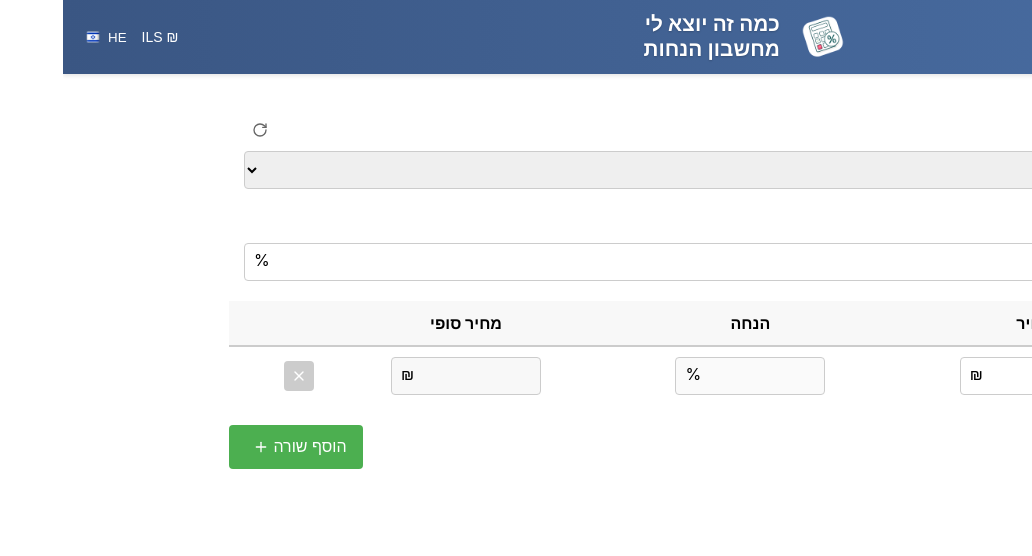
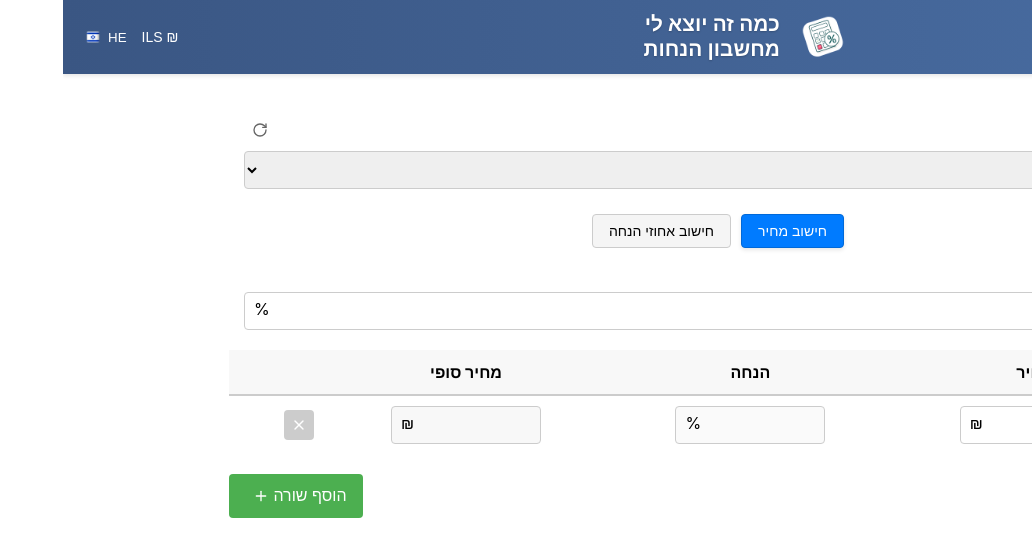
Before and after one commit to yshauser/DisCalc, a React (Vite) app: page / in a window 1280 px wide. Shown: the top 556 px of the page, without its empty margins (248-1280 px from the left). Built offline with nearby package versions, Linux system fonts and the light colour scheme.

Commit message:
DisCalc_0.7.6 add option to calculate the disocunt percentage from a given finalPrice

```diff
--- a/package.json
+++ b/package.json
@@ -1,6 +1,6 @@
 {
   "name": "discalc",
-  "version": "0.7.5",
+  "version": "0.7.6",
   "private": true,
   "homepage": "https://yshauser.github.io/DisCalc",
   "dependencies": {
--- a/src/App.tsx
+++ b/src/App.tsx
@@ -39,6 +39,7 @@ const App: React.FC = () => {
   // State for discount type
   const [discountType, setDiscountType] = useState<DiscountType>(DiscountType.FIXED_PERCENTAGE);
   const [fixedDiscount, setFixedDiscount] = useState<string>('');
+    const [fixedMode,setFixedMode] = useState<'discount' | 'percentage'>('discount');
   // For Free product discount
     const [buyAmount, setBuyAmount] = useState<string>('2');
     const [getAmount, setGetAmount] = useState<string>('1');
@@ -196,7 +197,7 @@ const App: React.FC = () => {
       }
     }, [i18n.language]);
 
-  return (
+    return (
     <div className="app">
       <CurrencyContext.Provider value={{ currency, setCurrency }}>
       <Header />
@@ -206,6 +207,8 @@ const App: React.FC = () => {
             <DiscountTypeSelector
               selectedType={discountType}
               fixedDiscount={fixedDiscount}
+              fixedMode={fixedMode}
+              onFixedModeChange={setFixedMode}
               onTypeChange={handleDiscountTypeChange}
               onFixedDiscountChange={handleFixedDiscountChange}
 
@@ -242,6 +245,7 @@ const App: React.FC = () => {
             <FixedPercentageDiscount
               rows={rows}
               fixedDiscount={fixedDiscount}
+              fixedMode={fixedMode}
               setRows={setRows}
               setTotals={setTotals}
             />
@@ -303,6 +307,7 @@ const App: React.FC = () => {
                 rows={rows}
                 totals={totals}
                 discountType={discountType}
+                mode={fixedMode}
                 priceForSingle={priceForSingle}
                 setRows={setRows}
               />
--- a/src/components/DiscountTypeSelector.tsx
+++ b/src/components/DiscountTypeSelector.tsx
@@ -16,6 +16,7 @@ interface DiscountTypeSelectorProps {
   priceForSingle: string;
   priceForMultiple: string;
   quantityInGroup: string;
+  fixedMode: 'discount' | 'percentage';
   variableMode: 'free' | 'tiered';
   tierDiscounts: string[];
   comparisonMode: 'identical' | 'different';
@@ -28,6 +29,7 @@ interface DiscountTypeSelectorProps {
   onPriceForSingleChange: (value: string) => void;
   onPriceForMultipleChange: (value: string) => void;
   onQuantityInGroupChange: (value: string) => void;
+  onFixedModeChange: (mode: 'discount' | 'percentage') => void;
   onVariableModeChange: (mode: 'free' | 'tiered') => void;
   onTierDiscountsChange: (discounts: string[]) => void;
   onComparisonModeChange: (mode: 'identical' | 'different') => void;
@@ -41,6 +43,7 @@ const DiscountTypeSelector: React.FC<DiscountTypeSelectorProps> = ({
   getAmount,
   buyPrice,
   payPrice,
+  fixedMode,
   variableMode,
   tierDiscounts,
   priceForSingle,
@@ -56,6 +59,7 @@ const DiscountTypeSelector: React.FC<DiscountTypeSelectorProps> = ({
   onPriceForSingleChange,
   onPriceForMultipleChange,
   onQuantityInGroupChange,
+  onFixedModeChange,
   onVariableModeChange,
   onTierDiscountsChange,
   onComparisonModeChange,
@@ -132,6 +136,25 @@ const DiscountTypeSelector: React.FC<DiscountTypeSelectorProps> = ({
 
       {selectedType === DiscountType.FIXED_PERCENTAGE && (
         <div className="fixed-discount-container">
+          <div className="fixed-mode-buttons">
+            <button
+                type="button"
+                className={`mode-button ${fixedMode === 'discount' ? 'mode-button-active' : ''}`}
+                onClick={() => onFixedModeChange('discount')}
+              >
+                {t(`labels.discount`)}
+            </button>
+            <button
+              type="button"
+              className={`mode-button ${fixedMode === 'percentage' ? 'mode-button-active' : ''}`}
+              onClick={() => onFixedModeChange('percentage')}
+              >
+              {t(`labels.percentage`)}
+            </button>
+          </div>
+
+          {fixedMode === 'discount' && (
+          <>
             <label htmlFor="fixedDiscount" className="fixed-discount-label">
             {t('discountTypes.FIXED_PERCENTAGE')} %:
             </label>
@@ -148,6 +171,13 @@ const DiscountTypeSelector: React.FC<DiscountTypeSelectorProps> = ({
               />
               <span className="input-addon">%</span>
             </div>
+          </>
+           )}
+          {fixedMode === 'percentage' && (
+             <label htmlFor="fixedDiscount" className="fixed-discount-label">
+            {t('labels.percentage')} %:
+            </label>
+           )}
         </div>
       )}
 
--- a/src/components/ProductTable.tsx
+++ b/src/components/ProductTable.tsx
@@ -2,7 +2,8 @@
 
 import React, {useContext} from 'react';
 import { ProductRow, Totals, DiscountType } from '../models/types';
-import { calculateFinalPrice } from '../utils/calculations';
+import { calculateFinalPrice, calculatePercentage} from '../utils/calculations';
+import { Coins } from 'lucide-react';
 import './Table.css';
 import { useTranslation } from 'react-i18next';
 import { CurrencyContext, currencySymbols } from './Header';
@@ -12,6 +13,7 @@ interface ProductTableProps {
   totals: Totals;
   discountType: DiscountType;
   priceForSingle: string;
+  mode: string;
   setRows: React.Dispatch<React.SetStateAction<ProductRow[]>>;
   setTotals?: React.Dispatch<React.SetStateAction<Totals>>;
   comparisonMode?: 'identical' | 'different';
@@ -22,6 +24,7 @@ const ProductTable: React.FC<ProductTableProps> = ({
   totals,
   discountType,
   priceForSingle,
+  mode,
   setRows,
   setTotals,
   comparisonMode
@@ -34,7 +37,7 @@ const ProductTable: React.FC<ProductTableProps> = ({
   // the code that replaces the regular product table for tips and for quantityComparison-different is in App.tsx
 
   // Handle price or discount change
-  const handleInputChange = (id: number, field: 'price' | 'discount', value: string) => {
+  const handleInputChange = (id: number, field: 'price' | 'discount' | 'finalPrice', value: string) => {
     console.log ('handle input', {id, field, value });
     setRows(prevRows => {
       return prevRows.map(row => {
@@ -44,7 +47,14 @@ const ProductTable: React.FC<ProductTableProps> = ({
           // Only calculate final price for variable discount type or when changing price
           if (discountType !== DiscountType.FIXED_PERCENTAGE || field === 'price') {
             if (updatedRow.price && updatedRow.discount) {
+              console.log ('update final price')
               updatedRow.finalPrice = calculateFinalPrice(updatedRow.price, updatedRow.discount);
+            }
+          }
+          if (discountType === DiscountType.FIXED_PERCENTAGE && field === 'finalPrice') {
+            if (updatedRow.price && updatedRow.finalPrice) {
+                            console.log ('update discount')
+              updatedRow.discount = calculatePercentage(updatedRow.price, updatedRow.finalPrice);
             }
           }
           console.log ('updated', {updatedRow})
@@ -55,6 +65,9 @@ const ProductTable: React.FC<ProductTableProps> = ({
     });
   };
 
+  // const handleDoubleDiscount = (price: string, discount: string) => {
+  //   console.log ('double', {price, discount})
+  // }
   // Add a new row
   const addRow = () => {
     const newId = rows.length > 0 ? Math.max(...rows.map(row => row.id)) + 1 : 1;
@@ -81,7 +94,6 @@ const ProductTable: React.FC<ProductTableProps> = ({
 
   // Determine if discount input should be disabled (for fixed percentage mode)
   const isDiscountDisabled = discountType === DiscountType.FIXED_PERCENTAGE || discountType === DiscountType.FREE_PRODUCT || discountType === DiscountType.PAYMENT_DISCOUNT;
-
   // Get the current currency symbol
   const currencySymbol = currencySymbols[currency];
 
@@ -131,10 +143,11 @@ const ProductTable: React.FC<ProductTableProps> = ({
           <td className="col-final">
             <div className="input-wrapper">
               <input
-                type="text"
+                type="number"
                 value={row.finalPrice}
-                readOnly
-                className="form-control readonly"
+                onChange={(e) => handleInputChange(row.id, 'finalPrice', e.target.value)}
+                readOnly={!(discountType === DiscountType.FIXED_PERCENTAGE && mode === 'percentage')}
+                className={`form-control ${!(discountType === DiscountType.FIXED_PERCENTAGE && mode === 'percentage') ? 'readonly' : ''}`}
               />
               <span className="input-addon">{currencySymbol}</span>
             </div>
@@ -196,8 +209,14 @@ const ProductTable: React.FC<ProductTableProps> = ({
                 <span className="input-addon">{currencySymbol}</span>
               </div>
             </td>
-            <td className="action-cell"></td>
-          </tr>
+            <td className="action-cell">
+          <div >
+            <button>
+              <Coins/>
+            </button>
+          </div>
+        </td>
+        </tr>
         </tfoot>
       )}
     </table>
--- a/src/components/Selector.css
+++ b/src/components/Selector.css
@@ -99,6 +99,7 @@
         justify-content: center;
       }
 
+      .fixed-mode-buttons,
       .variable-mode-buttons,
       .comparison-mode-buttons {
         display: flex;
--- a/src/discountTypes/FixedPercentageDiscount.tsx
+++ b/src/discountTypes/FixedPercentageDiscount.tsx
@@ -7,6 +7,7 @@ import { calculateFinalPrice, calculateTotals } from '../utils/calculations';
 interface FixedPercentageDiscountProps {
   rows: ProductRow[];
   fixedDiscount: string;
+  fixedMode: string;
   setRows: React.Dispatch<React.SetStateAction<ProductRow[]>>;
   setTotals: React.Dispatch<React.SetStateAction<Totals>>;
 }
@@ -14,6 +15,7 @@ interface FixedPercentageDiscountProps {
 const FixedPercentageDiscount: React.FC<FixedPercentageDiscountProps> = ({
   rows,
   fixedDiscount,
+  fixedMode,
   setRows,
   setTotals
 }) => {
@@ -21,7 +23,7 @@ const FixedPercentageDiscount: React.FC<FixedPercentageDiscountProps> = ({
   useEffect(() => {
     // console.log ('price2', rows)
 
-    if (fixedDiscount) {
+    if (fixedDiscount && fixedMode==='discount') {
       setRows(prevRows =>
         prevRows.map(row => {
           const updatedRow = { ...row, discount: fixedDiscount };
@@ -32,12 +34,12 @@ const FixedPercentageDiscount: React.FC<FixedPercentageDiscountProps> = ({
         })
       );
     }
-  }, [fixedDiscount, setRows]);
+  }, [fixedMode,fixedDiscount, setRows]);
 
 
     // Separate effect to handle price changes in rows
     useEffect(() => {
-      if (fixedDiscount) {
+      if (fixedDiscount && fixedMode==='discount') {
         // Only update specific rows where price exists but finalPrice doesn't match what it should be
         const needsUpdate = rows.some(row => {
           const priceValue = row.price === '' ? '0' : row.price;
@@ -60,6 +62,27 @@ const FixedPercentageDiscount: React.FC<FixedPercentageDiscountProps> = ({
       }
     }, [rows, fixedDiscount, setRows]);
 
+useEffect(() => {
+  if (fixedDiscount && fixedMode === 'percentage') {
+    setRows(prevRows =>
+      prevRows.map(row => {
+        const priceValue = row.price === '' ? '0' : row.price;
+        const expectedFinalPrice = calculateFinalPrice(priceValue, fixedDiscount);
+
+        // Only update if finalPrice or price has changed
+        if (row.finalPrice !== expectedFinalPrice) {
+          return {
+            ...row,
+            discount: fixedDiscount,
+            finalPrice: expectedFinalPrice
+          };
+        }
+        return row;
+      })
+    );
+  }
+}, [fixedDiscount, fixedMode, setRows]);
+
 
   // Calculate totals when rows change
   useEffect(() => {
--- a/src/i18n/locales/en.json
+++ b/src/i18n/locales/en.json
@@ -17,7 +17,9 @@
       "free":"Free",
       "tiered":"Tiered",
       "inText": "in",
-      "product": "product"
+      "product": "product",
+      "discount": "Price calculation",
+      "percentage": "Discount percentage calculation"
     },
     "discountTypes": {
       "FIXED_PERCENTAGE": "Fixed Percentage",
--- a/src/i18n/locales/he.json
+++ b/src/i18n/locales/he.json
@@ -17,7 +17,9 @@
       "free":"חופשי",
       "tiered":"מדורג",
       "inText": "ב-",
-      "product": "מוצר"
+      "product": "מוצר",
+      "discount": "חישוב מחיר",
+      "percentage": "חישוב אחוזי הנחה"
     },
     "discountTypes": {
       "FIXED_PERCENTAGE": "אחוזים קבועים",
--- a/src/utils/calculations.ts
+++ b/src/utils/calculations.ts
@@ -10,6 +10,17 @@ export const calculateFinalPrice = (price: string, discount: string): string =>
 
   if (!isNaN(priceNum) && !isNaN(discountNum)) {
     return (priceNum * ((100 - discountNum) / 100)).toFixed(2);
+  }
+  return '';
+};
+
+export const calculatePercentage = (price: string, finalPrice: string): string => {
+  const priceNum = parseFloat(price);
+  const discountNum = parseFloat(finalPrice);
+  // console.log ('calculations', {priceNum, discountNum, discount, price});
+
+  if (!isNaN(priceNum) && !isNaN(discountNum)) {
+    return ((priceNum - discountNum)*100/priceNum).toFixed(2);
   }
   return '';
 };
```
Also changed, not shown: 6 other files (tests, documents, lock files or other folders). Lines whose indentation alone changed are shown as unchanged.
